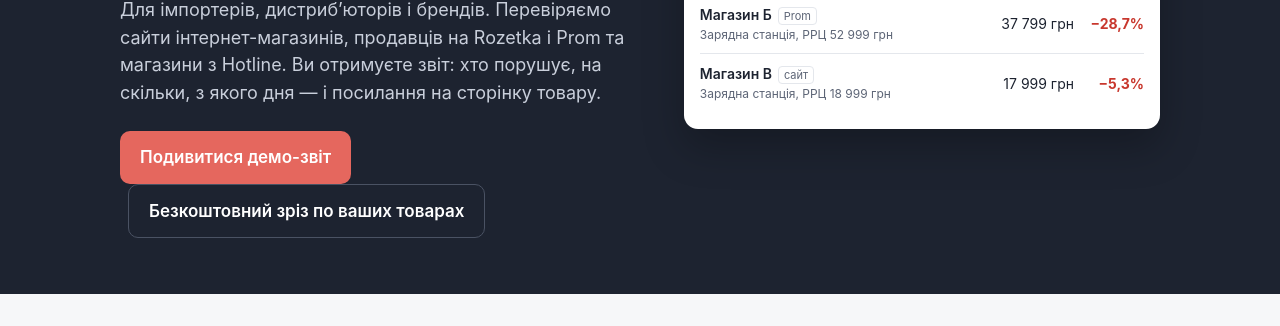
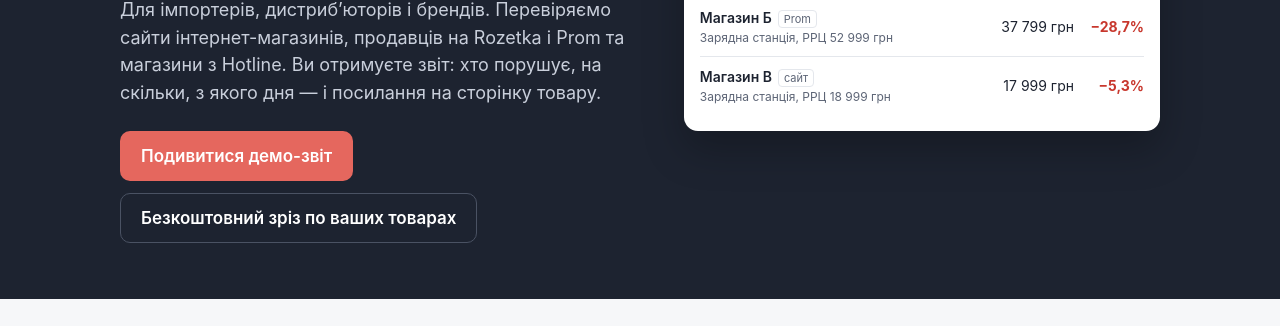
Before and after one commit to valnuz-ops/rrcmonitor, a plain HTML site: page index.html in a window 1280 px wide. Shown: the part 327-653 px from the top of the page. Drawn offline with Linux system fonts and the light colour scheme.

Commit message:
Лендинг: кнопки в одному ряду, однакова висота
Co-Authored-By: Claude Opus 5.5 <noreply@anthropic.com>
Claude-Session: https://claude.ai/code/session_01Fd5sHV51nRf3YCmHVRkm2e

```diff
--- a/index.html
+++ b/index.html
@@ -19,8 +19,9 @@ header{background:var(--ink);color:#fff}
 .hero{display:grid;grid-template-columns:minmax(0,1.1fr) minmax(0,1fr);gap:40px;align-items:center;padding:40px 0 56px}
 h1{font-size:clamp(30px,4.4vw,46px);line-height:1.08;margin:0 0 16px;text-wrap:balance}
 .lead{font-size:18px;color:#c9cfdb;margin:0 0 24px;max-width:560px}
-.btn{display:inline-block;font:inherit;font-weight:600;padding:13px 20px;border-radius:10px;text-decoration:none;background:#e5675e;color:#fff}
-.btn.ghost{background:transparent;color:#fff;border:1px solid #4a5263;margin-left:8px}
+.btn{display:inline-block;font:inherit;font-weight:600;padding:13px 20px;border:1px solid transparent;border-radius:10px;line-height:1.3;text-decoration:none;background:#e5675e;color:#fff}
+.btn.ghost{background:transparent;color:#fff;border:1px solid #4a5263}
+.acts{display:flex;flex-wrap:wrap;gap:12px;align-items:center}
 .btn:hover{opacity:.92}
 .sample{background:#fff;color:var(--ink);border-radius:14px;padding:16px;box-shadow:0 18px 40px rgba(0,0,0,.25);font-size:14px}
 .sample .h{display:flex;justify-content:space-between;color:var(--mute);font-size:12px;margin-bottom:10px}
@@ -43,7 +44,7 @@ h2{font-size:clamp(24px,3vw,32px);line-height:1.15;margin:0 0 24px;text-wrap:bal
 .cta p{margin:0;color:#c9cfdb;max-width:620px}
 .cta h2{margin:0 0 8px;color:#fff}
 footer{color:var(--mute);font-size:14px;padding:28px 0 40px}
-@media(max-width:820px){.hero{grid-template-columns:minmax(0,1fr);padding-top:20px}.grid,.steps{grid-template-columns:minmax(0,1fr)}.btn.ghost{margin:10px 0 0}}
+@media(max-width:820px){.hero{grid-template-columns:minmax(0,1fr);padding-top:20px}.grid,.steps{grid-template-columns:minmax(0,1fr)}}
 .plans{display:grid;grid-template-columns:repeat(4,minmax(0,1fr));gap:16px}
 .plan{background:var(--card);border:1px solid var(--line);border-radius:14px;padding:22px;display:flex;flex-direction:column}
 .plan.hot{border:2px solid var(--ink);box-shadow:0 10px 28px rgba(16,24,40,.10)}
@@ -70,7 +71,7 @@ footer{color:var(--mute);font-size:14px;padding:28px 0 40px}
       <div>
         <h1>Хто продає ваші товари нижче РРЦ — щодня, з посиланнями</h1>
         <p class="lead">Для імпортерів, дистриб’юторів і брендів. Перевіряємо сайти інтернет-магазинів, продавців на Rozetka і Prom та магазини з Hotline. Ви отримуєте звіт: хто порушує, на скільки, з якого дня — і посилання на сторінку товару.</p>
-        <a class="btn" href="/demo/ecoflow/">Подивитися демо-звіт</a><a class="btn ghost" href="mailto:info@rrcmonitor.com.ua?subject=%D0%91%D0%B5%D0%B7%D0%BA%D0%BE%D1%88%D1%82%D0%BE%D0%B2%D0%BD%D0%B8%D0%B9%20%D0%B7%D1%80%D1%96%D0%B7%20%D0%A0%D0%A0%D0%A6">Безкоштовний зріз по ваших товарах</a>
+        <div class="acts"><a class="btn" href="/demo/ecoflow/">Подивитися демо-звіт</a><a class="btn ghost" href="mailto:info@rrcmonitor.com.ua?subject=%D0%91%D0%B5%D0%B7%D0%BA%D0%BE%D1%88%D1%82%D0%BE%D0%B2%D0%BD%D0%B8%D0%B9%20%D0%B7%D1%80%D1%96%D0%B7%20%D0%A0%D0%A0%D0%A6">Безкоштовний зріз по ваших товарах</a></div>
       </div>
       <div class="sample" aria-label="Приклад рядків звіту">
         <div class="h"><span>Магазини нижче РРЦ</span><span>приклад</span></div>
```
